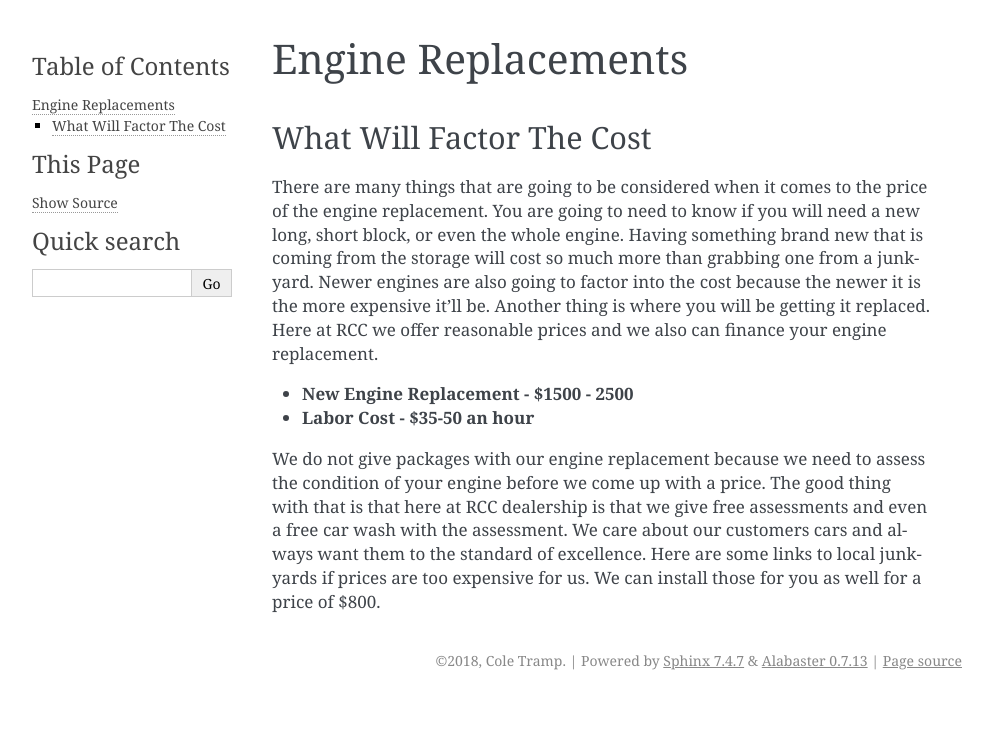
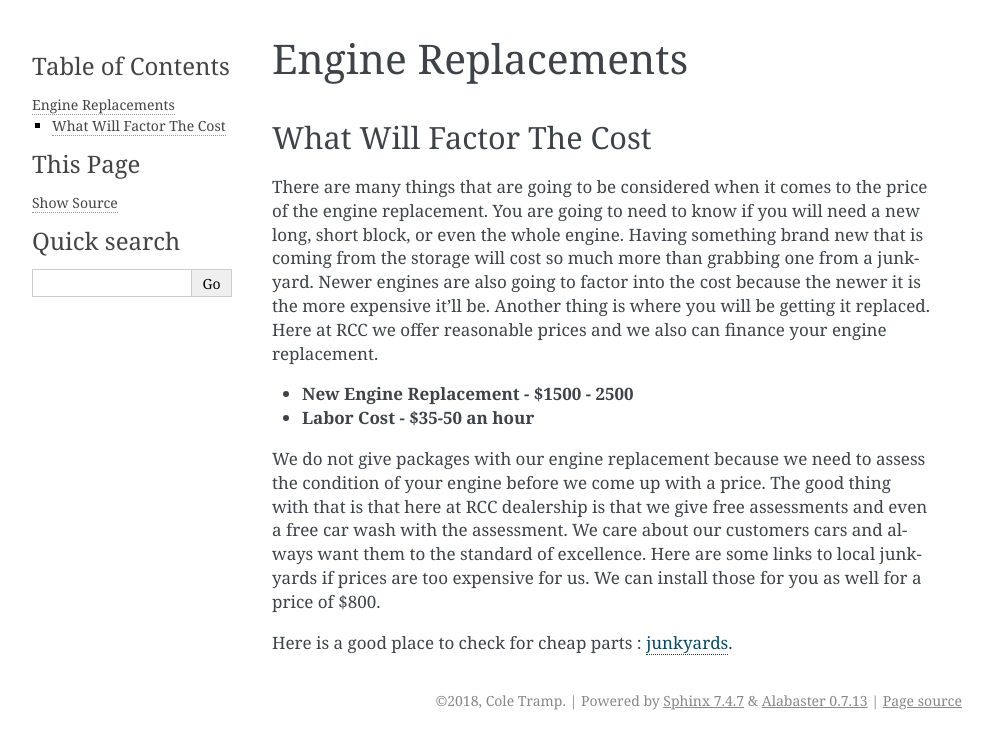
Before and after one commit to coletramp/car_dealership, a Sphinx documentation site: the page built from source/engine_work/engine_work.rst, in a window 1280 px wide. Shown: the top 749 px of the page, without its empty margins (148-1141 px from the left). Built offline with Sphinx 7.4.7, drawn with Linux system fonts in a browser that asks for light colours.

Commit message:
Added hyperlink and some more detail to the paragraphs.

```diff
--- a/source/battery_work/battery_work.rst
+++ b/source/battery_work/battery_work.rst
@@ -1,5 +1,7 @@
 Battery Services
 ================
+
+.. image:: battery.jpg
 
 As you may know from our mission statement we only provide the best
 products and services to our customers. Our battery service is only
--- a/source/detailing_work/detailing_work.rst
+++ b/source/detailing_work/detailing_work.rst
@@ -1,8 +1,6 @@
 Detailing Work
 ==============
 
-.. image:: battery.jpg
-    :width: 50%
 
 Here at the dealership we also provide detailing jobs for your
 car. We know things can get hectic and you won't be able to do
--- a/source/engine_work/engine_work.rst
+++ b/source/engine_work/engine_work.rst
@@ -23,3 +23,5 @@ that is that here at RCC dealership is that we give free assessments and even a
 free car wash with the assessment. We care about our customers cars and always want
 them to the standard of excellence. Here are some links to local junkyards if prices
 are too expensive for us. We can install those for you as well for a price of $800.
+
+Here is a good place to check for cheap parts : `junkyards <http://car-part.com.com/>`_.
```
